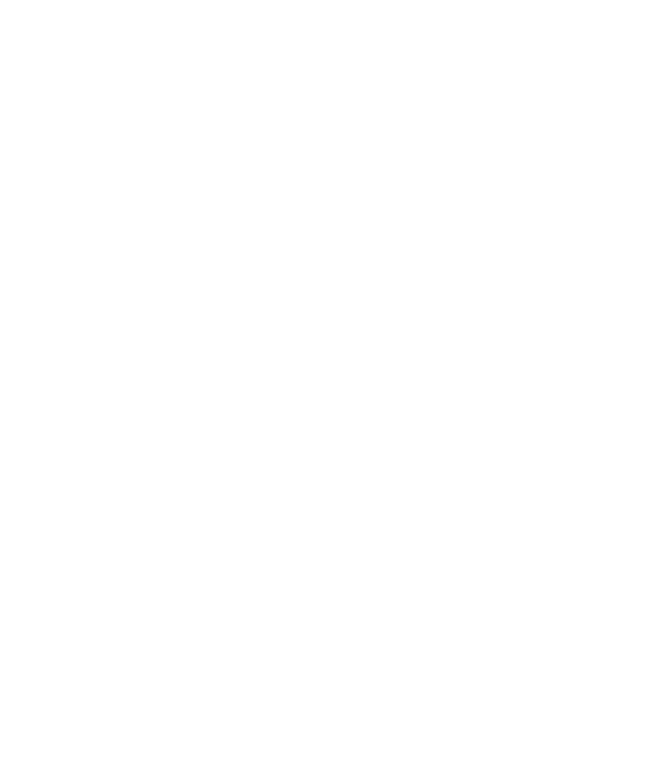
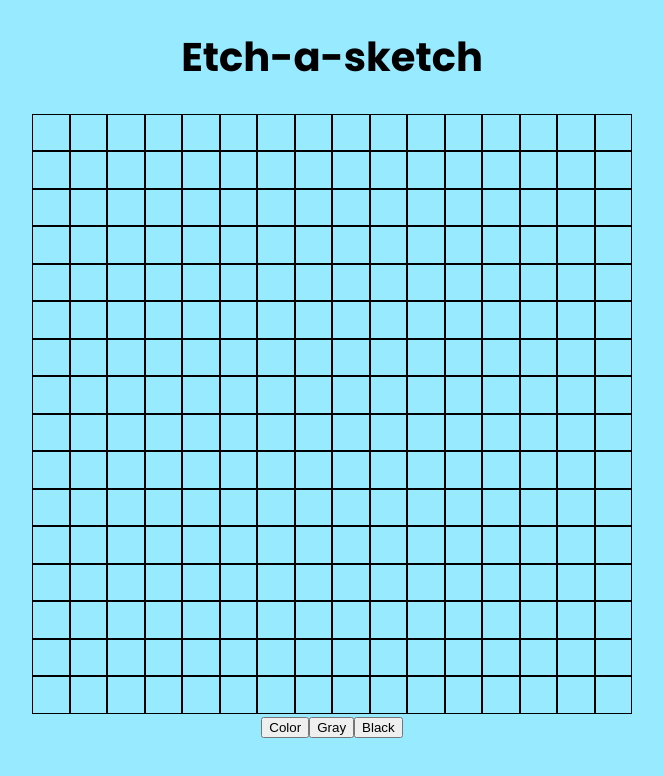
Before and after one commit to abdu61/Etch-a-Sketch, a plain HTML site: page index.html in a window 1280 px wide. Shown: the whole page, without its empty margins (308-971 px from the left). Drawn offline with Linux system fonts and the light colour scheme.

Commit message:
Added Intial Working Code

```diff
--- a/index.html
+++ b/index.html
@@ -3,11 +3,25 @@
 <head>
     <meta charset="UTF-8">
     <meta name="viewport" content="width=device-width, initial-scale=1.0">
+    <!-- Google Fonts -->
+    <link rel="preconnect" href="https://fonts.googleapis.com">
+    <link rel="preconnect" href="https://fonts.gstatic.com" crossorigin>
+    <link href="https://fonts.googleapis.com/css2?family=Poppins:wght@500;600;700&display=swap" rel="stylesheet">
+
     <link rel="stylesheet" href="styles.css">
     <script src="javaScript.js" defer></script>
-    <title>Etch-a-Sketch</title>
+    <title>Etch-a-sketch</title>
 </head>
+
 <body>
+    <header>
+        <h1>Etch-a-sketch</h1>
+    </header>
 
+    <main>
+        <div class="grid"></div>
+        <div class="buttons"></div>
+    </main>
 </body>
+
 </html>
--- a/javaScript.js
+++ b/javaScript.js
@@ -0,0 +1,49 @@
+const grid = document.querySelector('.grid');
+const button = document.querySelector('.buttons');
+
+function createGrid(rows, cols) {
+    for (let i=0; i < (rows * cols); i++) {
+        const box = document.createElement('div');
+        box.style.border = '1px solid black';
+        grid.style.gridTemplateColumns = `repeat(${cols}, 1fr)`;
+        grid.style.gridTemplateRows = `repeat(${rows}, 1fr)`;
+        grid.appendChild(box).classList.add('box');
+    }
+}
+
+createGrid(16,16);
+
+
+function chooseColor(color) {
+    const boxes = document.querySelectorAll('.box');
+    const buttonColor = document.createElement('button');
+    buttonColor.textContent = color ;
+    buttonColor.addEventListener('click', () =>{
+        boxes.forEach(box => box.addEventListener('mouseover',() =>{
+        if(color === 'Gray')
+            {
+            // rGG = randomGrayGenerator
+            let rGG = Math.floor(Math.random()*256);
+            let grayColor = `rgb(${rGG},${rGG},${rGG})`;
+            box.style.background = grayColor;
+            }
+        else if(color === 'Color')
+            {
+                function getRandomHexColor() {
+                    let randomColor = Math.floor(Math.random()*16777215).toString(16);
+                    return "#" + randomColor.padStart(6, "0");
+                }
+            box.style.background = getRandomHexColor();
+            }
+        else
+            {
+            box.style.background = 'black';
+            }
+    }))
+    })
+    button.appendChild(buttonColor).classList.add('btn');
+}
+
+chooseColor('Color');
+chooseColor('Gray');
+chooseColor('Black');
--- a/styles.css
+++ b/styles.css
@@ -0,0 +1,25 @@
+body{
+    background-color: rgb(151, 234, 255);
+    margin: 0;
+    padding: 0;
+    font-family: 'Poppins', sans-serif;
+}
+
+header h1{
+    text-align: center;
+    font-size: 2.5rem;
+    font-weight: 700;
+}
+
+main{
+    display: flex;
+    justify-content: center;
+    align-items: center;
+    flex-direction: column;
+}
+
+.grid{
+    width: 600px;
+    height: 600px;
+    display: grid;
+}
```
